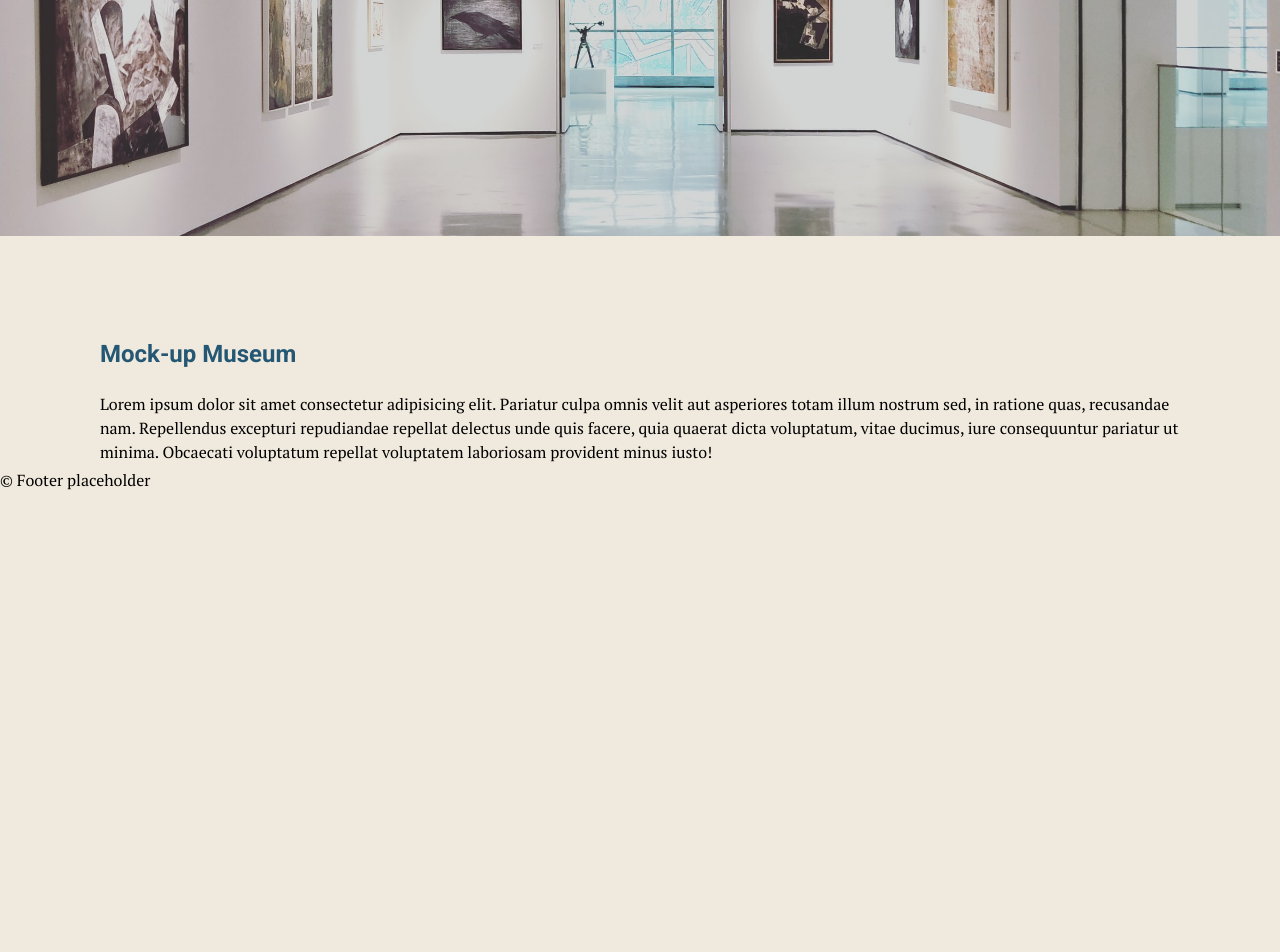
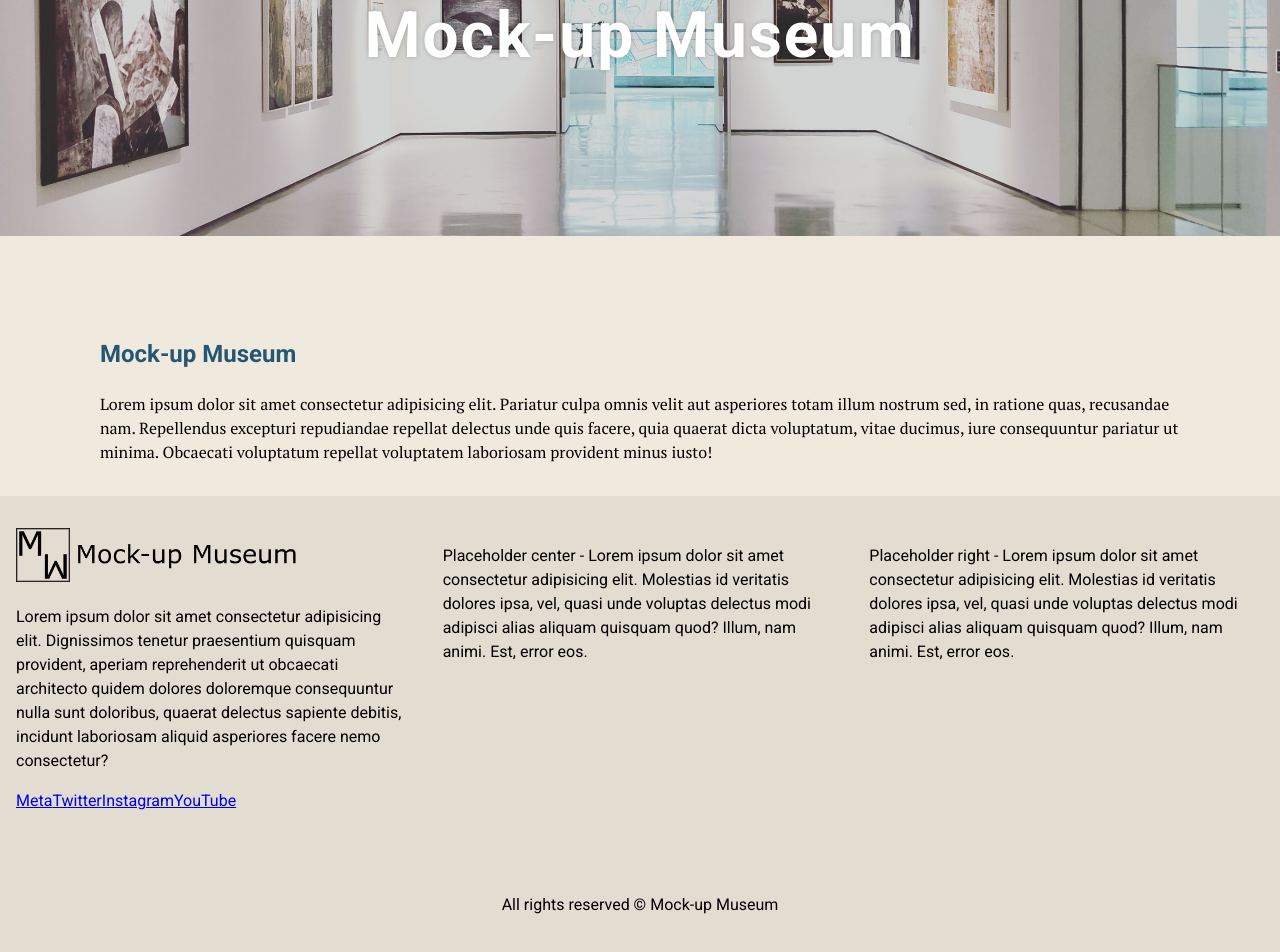
Before and after one commit to oxelfer/glowing-octo-happiness, a React (Create React App) app: page / in a window 1280 px wide. Shown: the part 292-1244 px from the top of the page. Before the commit the page ends 800 px from the top, so only its background shows below. Built offline with nearby package versions, Linux system fonts and the light colour scheme.

Commit message:
initial footer layout

```diff
--- a/src/components/footer.css
+++ b/src/components/footer.css
@@ -1,8 +1,60 @@
-.footer {
+.footer-container {
   position: relative;
+  top: 5em;
+  background-color: var(--color-back-sec);
+  margin-top: 2em;
+  font-family: 'Roboto', Helvetica, Arial, sans-serif;
+
 }
 
-.textoteste {
-  position: absolute;
-  bottom: 0;
+.footer__row {
+  padding: 2em 1em;
+  display: grid;
+  grid-template-columns: repeat(3, 1fr);
+  gap: 2em;
 }
+
+.footer__col-left {
+  display: flex;
+  flex-direction: column;
+}
+
+.footer__picture {
+
+}
+
+.footer__image {
+  max-width: 18em;
+  height: auto;
+}
+
+.footer__paragraph {
+
+}
+
+.footer__socialmedia {
+
+}
+
+.footer__col-center {
+  display: flex;
+  flex-direction: column;
+}
+
+.footer__col-right {
+  display: flex;
+  flex-direction: column;
+}
+
+.footer__copyrights {
+  text-align: center;
+  padding: 2em 0;
+}
+
+
+
+@media screen and (max-width: 640px) {
+  .footer__row {
+    grid-template-columns: 1fr;
+  }
+}
--- a/src/components/footer.js
+++ b/src/components/footer.js
@@ -2,8 +2,34 @@ import './footer.css'
 
 export default function Footer() {
   return (
-    <div className='footer-container'>
-      <p className='textoteste'>&copy; Footer placeholder</p>
-    </div>
+    <footer id='footer-container' className='footer-container'>
+      <div className='footer__row'>
+        <div className='footer__col-left'>
+          <picture className='footer__picture'>
+            <img className='footer__image' src='/logoname192mm.png' alt="" />
+          </picture>
+          <p className='footer__paragraph'>Lorem ipsum dolor sit amet consectetur adipisicing elit. Dignissimos tenetur praesentium quisquam provident, aperiam reprehenderit ut obcaecati architecto quidem dolores doloremque consequuntur nulla sunt doloribus, quaerat delectus sapiente debitis, incidunt laboriosam aliquid asperiores facere nemo consectetur?</p>
+          <div className='footer__socialmedia'>
+            <a href="#">Meta</a>
+            <a href="#">Twitter</a>
+            <a href="#">Instagram</a>
+            <a href="#">YouTube</a>
+          </div>
+        </div>
+
+        <div className='footer__col-center'>
+          <p>Placeholder center - Lorem ipsum dolor sit amet consectetur adipisicing elit. Molestias id veritatis dolores ipsa, vel, quasi unde voluptas delectus modi adipisci alias aliquam quisquam quod? Illum, nam animi. Est, error eos.</p>
+        </div>
+
+        <div className='footer__col-right'>
+          <p>Placeholder right - Lorem ipsum dolor sit amet consectetur adipisicing elit. Molestias id veritatis dolores ipsa, vel, quasi unde voluptas delectus modi adipisci alias aliquam quisquam quod? Illum, nam animi. Est, error eos.</p>
+        </div>
+      </div>
+
+      <div className='footer__copyrights'>
+        <p>All rights reserved &copy; Mock-up Museum</p>
+      </div>
+
+    </footer>
   )
 }
--- a/src/components/header.js
+++ b/src/components/header.js
@@ -8,15 +8,20 @@ export default function Header() {
     let menu = document.getElementById('nav-mob-menu');
     let symbol = document.getElementById('click-symbol');
     let main = document.getElementById('main-content');
+    let footer = document.getElementById('footer-container');
 
     if (menu.style.display === 'none') {
       main.style.position = 'relative';
       main.style.top = '23em';
+      footer.style.position = 'relative';
+      footer.style.top = '23em';
       menu.style.display = 'block';
       symbol.innerText = 'expand_less';
     } else {
       main.style.position = 'relative';
       main.style.top = '5em';
+      footer.style.position = 'relative';
+      footer.style.top = '5em';
       menu.style.display = 'none';
       symbol.innerText = 'expand_more';
     }
--- a/src/components/hero.css
+++ b/src/components/hero.css
@@ -15,10 +15,12 @@
 
 .hero__text {
   margin: 0;
+  display: block;
   position: absolute;
-  top: 66%;
-  transform: translateY(-50%);
-  font-size: 3em;
+  top: 50%;
+  left: 50%;
+  transform: translate(-50%, -50%);
+  font-size: 4em;
   color: var(--color-text-white);
   letter-spacing: 2px;
   text-shadow: var(--shadow);
--- a/src/components/hero.js
+++ b/src/components/hero.js
@@ -5,9 +5,7 @@ export default function Hero() {
     <>
     <div className='container__hero'>
       <div className='hero__image'>
-        <div className='container'>
-          <h1 className='hero__text'>Mock-up Museum</h1>
-        </div>
+        <h1 className='hero__text'>Mock-up Museum</h1>
       </div>
     </div>
     </>
```
Also changed, not shown: src/App.css (line endings or trailing spaces).
